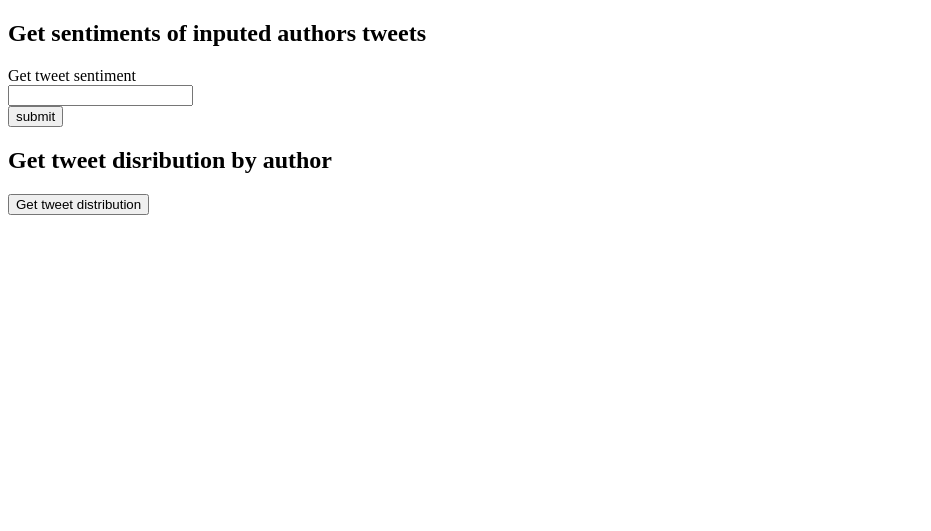
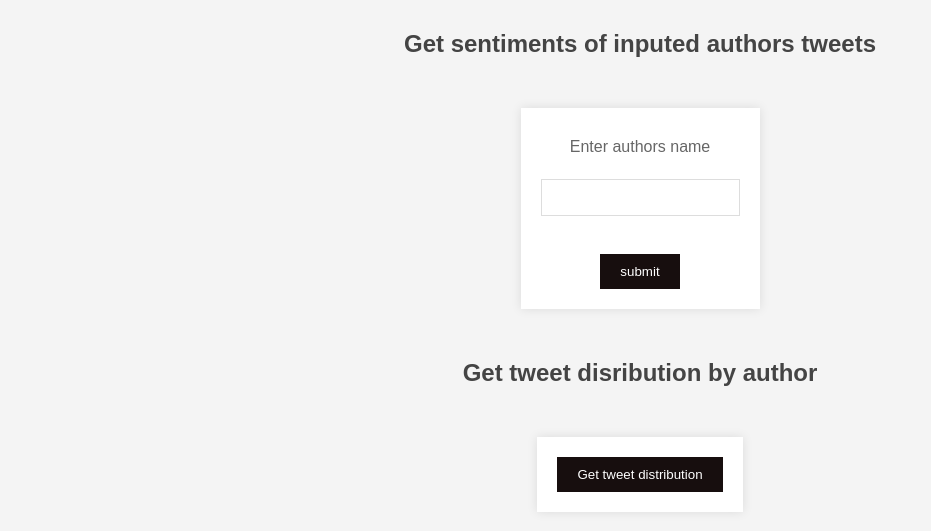
Before and after one commit to nofaryung/twitter-bdp, a Flask app: template src/frontend/templates/index.html in a window 1280 px wide. Shown: the top 531 px of the page, without its empty margins (0-931 px from the left). Run offline with Flask 2, Linux system fonts and the light colour scheme; the template is opened without the code that fills it, so the values that code supplies are empty; parts of the project's set-up code (start-up, migrations or seed data) failed here and were passed over; some libraries are stand-ins or nearby versions.

Commit message:
frontend/backend

```diff
--- a/src/data_analysis/app.py
+++ b/src/data_analysis/app.py
@@ -110,12 +110,23 @@ def get_tweet(tweet_id=None):
 
 @app.route('/get_tweet_sentiment')
 def get_tweet_sentiment():
-    author_name = request.args.get('author')
+    author_name = request.args.get('tokens')
     if not author_name:
-        return jsonify({'error': 'Query parameter "author" is missing'}), 400
+        return jsonify({'error': 'Query parameter "tokens" is missing'}), 400
 
     try:
+        dummy_tweets = [
+        {'author': 'AuthorA', 'content': "I love sunny days, they're amazing!"},
+        {'author': 'AuthorB', 'content': "This is quite disappointing."},
+        {'author': 'AuthorA', 'content': "I'm not sure how I feel about this."},
+        {'author': 'AuthorC', 'content': "Today is a great day!"},
+        {'author': 'AuthorB', 'content': "This is the worst!"},
+        ]
 
+        # Filter tweets by the requested author
+        tweets = [tweet for tweet in dummy_tweets if tweet['author'] == author_name]
+
+        '''
         conn = get_db_connection()
         cur = conn.cursor(cursor_factory=psycopg2.extras.DictCursor)
 
@@ -125,6 +136,7 @@ def get_tweet_sentiment():
 
         if not tweets:
             return jsonify({'error': 'No tweets found for this author'}), 404
+        '''
 
         sentiments = []
         for tweet in tweets:
@@ -156,7 +168,8 @@ def preprocess_text(text):
 def get_sentiment(text):
     analyzer = SentimentIntensityAnalyzer()
     scores = analyzer.polarity_scores(text)
-    sentiment = 1 if scores['pos'] > 0.3 else 0
+    #sentiment = 1 if scores['pos'] > 0.3 else 0
+    sentiment = scores['pos']
     return sentiment
 
 if __name__ == '__main__':
--- a/src/frontend/app.py
+++ b/src/frontend/app.py
@@ -11,7 +11,8 @@ def home():
 def digest():
     tokens = request.form['tokens']
     # Add your data processing logic here based on the tokens and selected source
-    response = requests.get(f"http://backend-service:5000/get_tweet_sentiment?tweet_id={tokens}")
+    #response = requests.get(f"http://backend-service:5000/get_tweet_sentiment?tweet_id={tokens}")
+    response = requests.get(f"http://127.0.0.1:5000/get_tweet_sentiment?tokens={tokens}")
 
     return response.json()
 
--- a/src/frontend/templates/index.html
+++ b/src/frontend/templates/index.html
@@ -2,11 +2,59 @@
 <html>
 <head>
     <title>Digest Twitter Thoughts</title>
+    <style>
+        body {
+            font-family: Arial, sans-serif;
+            margin: 0;
+            padding: 0;
+            background-color: #f4f4f4;
+            color: #333;
+            display: flex;
+            flex-direction: column;
+            align-items: center;
+        }
+
+        h2 {
+            color: #444;
+            text-align: center;
+            padding: 10px 0;
+        }
+        form {
+            background: #fff;
+            padding: 20px;
+            margin: 20px 0;
+            box-shadow: 0 0 10px 0 rgba(0,0,0,0.1);
+            display: flex;
+            flex-direction: column;
+            align-items: center;
+        }
+        label {
+            margin: 10px 0 5px;
+            display: block;
+            color: #666;
+        }
+        input[type="text"] {
+            width: calc(100% - 22px);
+            padding: 10px;
+            margin-bottom: 20px;
+            border: 1px solid #ddd;
+        }
+        button {
+            background-color: #170e0e;
+            color: white;
+            border: none;
+            padding: 10px 20px;
+            cursor: pointer;
+        }
+        button:hover {
+            background-color: #9b8e91;
+        }
+    </style>
 </head>
 <body>
     <h2>Get sentiments of inputed authors tweets</h2>
     <form action="/digest" method="post">
-        <label for="tokens">Get tweet sentiment</label><br>
+        <label for="tokens">Enter authors name</label><br>
         <input type="text" id="tokens" name="tokens"><br>
         <button type="submit">submit</button>
     </form>
```
